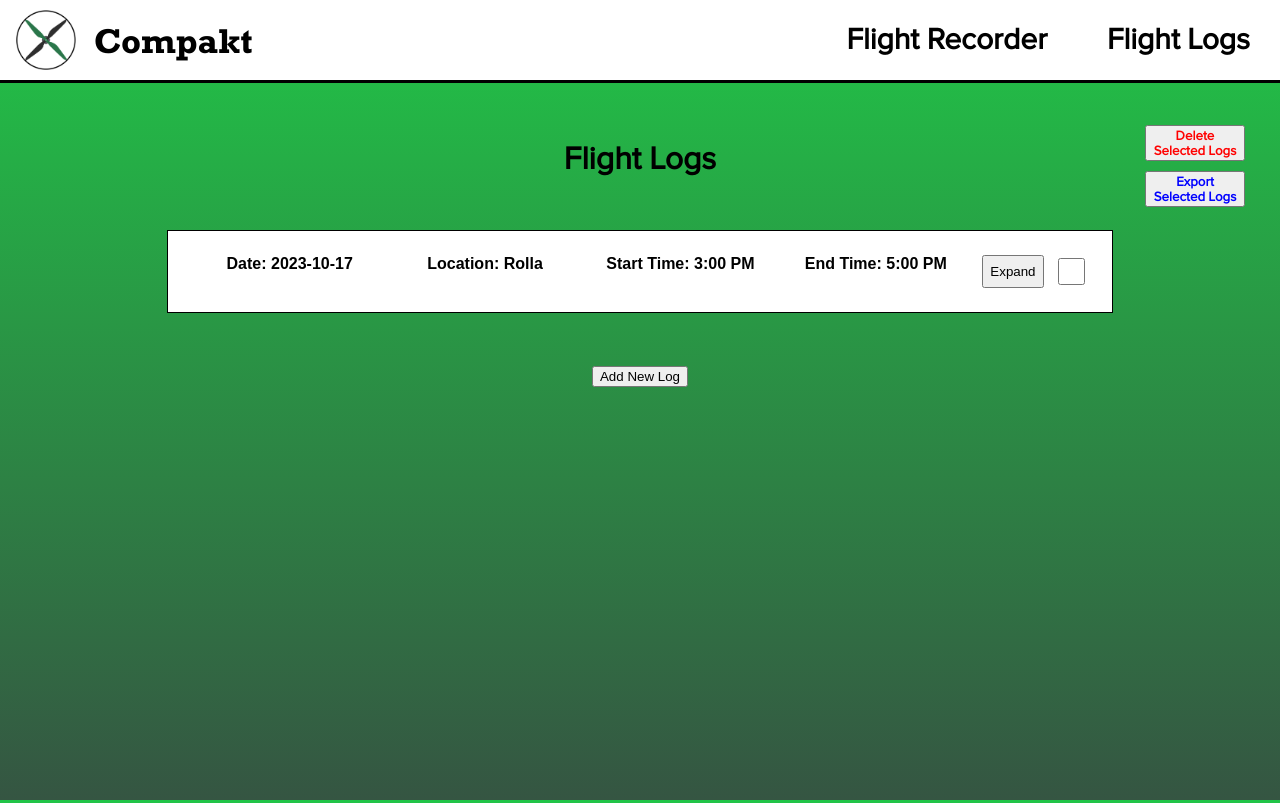
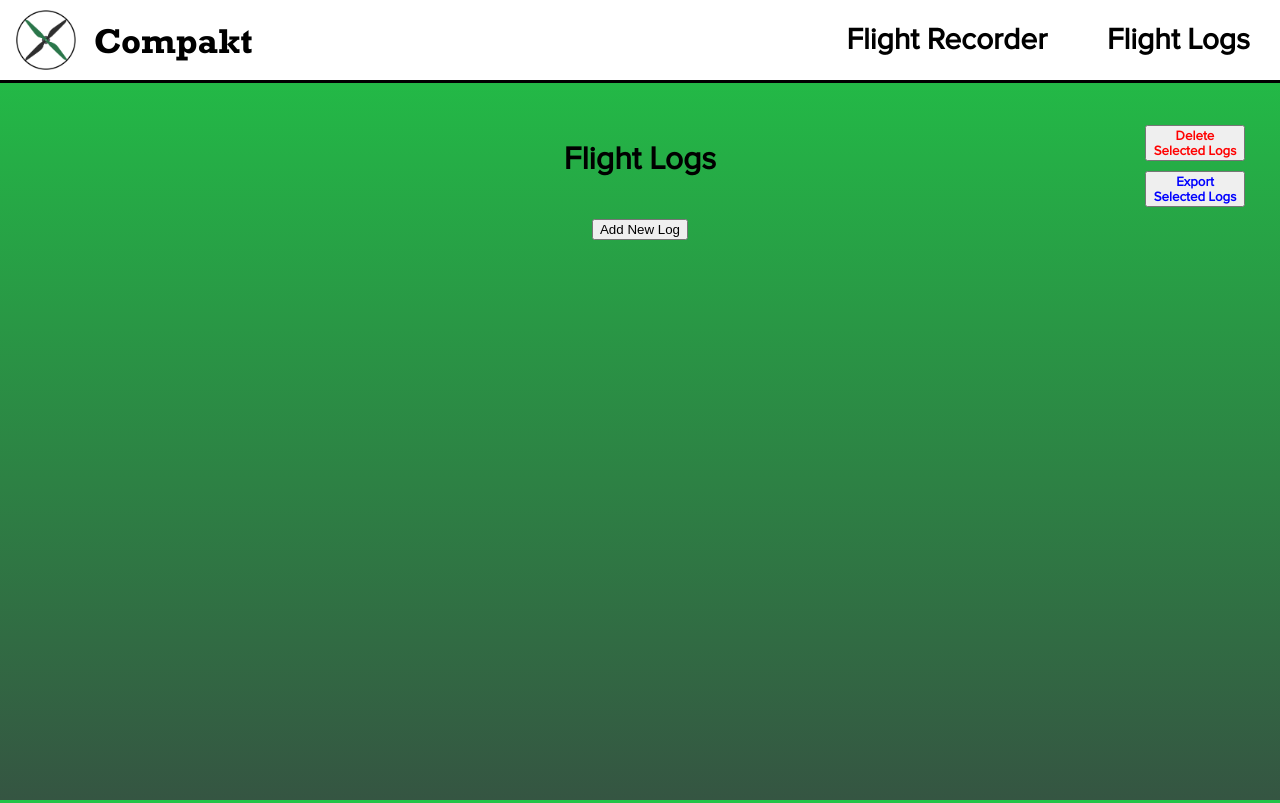
Before and after one commit to MissouriMRR/compakt, a SvelteKit app: page /logs in a window 1280 px wide. Built offline with nearby package versions, Linux system fonts and the light colour scheme.

Commit message:
Made Flight Logs Persistent Across Pages

```diff
--- a/src/lib/stores.ts
+++ b/src/lib/stores.ts
@@ -1,5 +1,6 @@
 import { writable } from 'svelte/store';
-import type { FlightData } from '$lib/structs';
+import type { FlightData, FlightLog } from '$lib/structs';
 
 export const InfoVisible = writable(true);
 export const FlightRecord = writable({ initialized: false } as FlightData);
+export const LogList = writable([] as FlightLog[] );
--- a/src/routes/logs/+page.svelte
+++ b/src/routes/logs/+page.svelte
@@ -1,6 +1,7 @@
 <script lang="ts">
 	import { CsvDataService } from '$lib/data';
 	import { FlightRecord } from '$lib/stores';
+	import { LogList } from '$lib/stores';
 	import type { FlightLog, VisualProperties } from '$lib/structs';
 
 	const logVisualProps = {
@@ -8,30 +9,10 @@
 		selected: false,
 	} as VisualProperties;
 
-	let flightLogs = [
-		{
-			index: 0,
-			date: '2023-10-17',
-			location: 'Rolla',
-			startTime: '3:00 PM',
-			stopTime: '5:00 PM',
-			tempF: '70',
-			tempC: '21.1',
-			windSpeed: '35 MPH',
-			windDirection: 'North',
-			windDegree: '180',
-			gustSpeed: '10 MPH',
-			humidity: '5%',
-			pilotID: 'ABC123',
-			remoteID: 'ABC123',
-			vProps: {...logVisualProps},
-		}
-	] as FlightLog[];
-
 	async function addNewLog() {
 		console.log($FlightRecord);
 		const newLog = {
-			index: flightLogs.length,
+			index: $LogList.length,
 			date: $FlightRecord.flightDate,
 			location: $FlightRecord.location,
 			startTime: $FlightRecord.flightStartTime,
@@ -47,7 +28,7 @@
 			remoteID: $FlightRecord.remoteID,
 			vProps: {...logVisualProps},
 		} as FlightLog;
-		flightLogs = [...flightLogs, newLog]; // For svelte reactivity
+		$LogList = [...$LogList, newLog]; // For svelte reactivity
 
 		// try {
 		// 	const response = await fetch('/api/logs', {
@@ -74,7 +55,7 @@
 
 		const flightLogsNext = [];
 
-		for (const log of flightLogs) {
+		for (const log of $LogList) {
 			if (!log.vProps.selected) {
 				flightLogsNext.push({
 					...log,
@@ -83,13 +64,13 @@
 			}
 		}
 
-		flightLogs = [...flightLogsNext];
+		$LogList = [...flightLogsNext];
 	}
 
 	function exportSelectedLogs() {
 		const flightLogsExport = [];
 
-		for (const log of flightLogs) {
+		for (const log of $LogList) {
 			if (!log.vProps.selected) continue;
 			const logEntry = {
 				...log,
@@ -102,7 +83,7 @@
 	}
 
 	function toggleExpansion(index: number) {
-		flightLogs[index].vProps.expanded = !flightLogs[index].vProps.expanded;
+		$LogList[index].vProps.expanded = !$LogList[index].vProps.expanded;
 	}
 </script>
 
@@ -121,7 +102,7 @@
 		</span>
 	</div>
 	<div id="logs-container">
-		{#each flightLogs as log, i (log.index)}
+		{#each $LogList as log, i (log.index)}
 			<div class="flight-log">
 				<div class="expand-details">
 					<span>Date: {log.date}</span>
```
